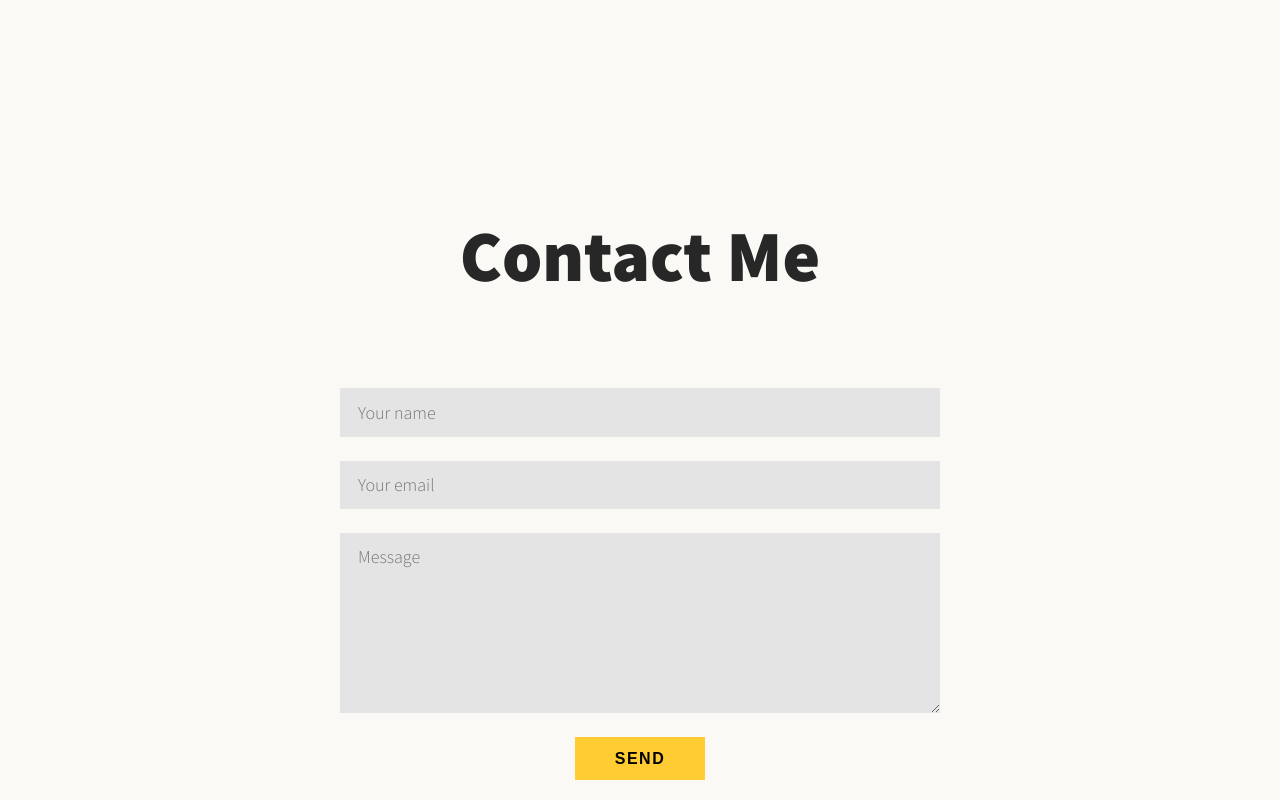
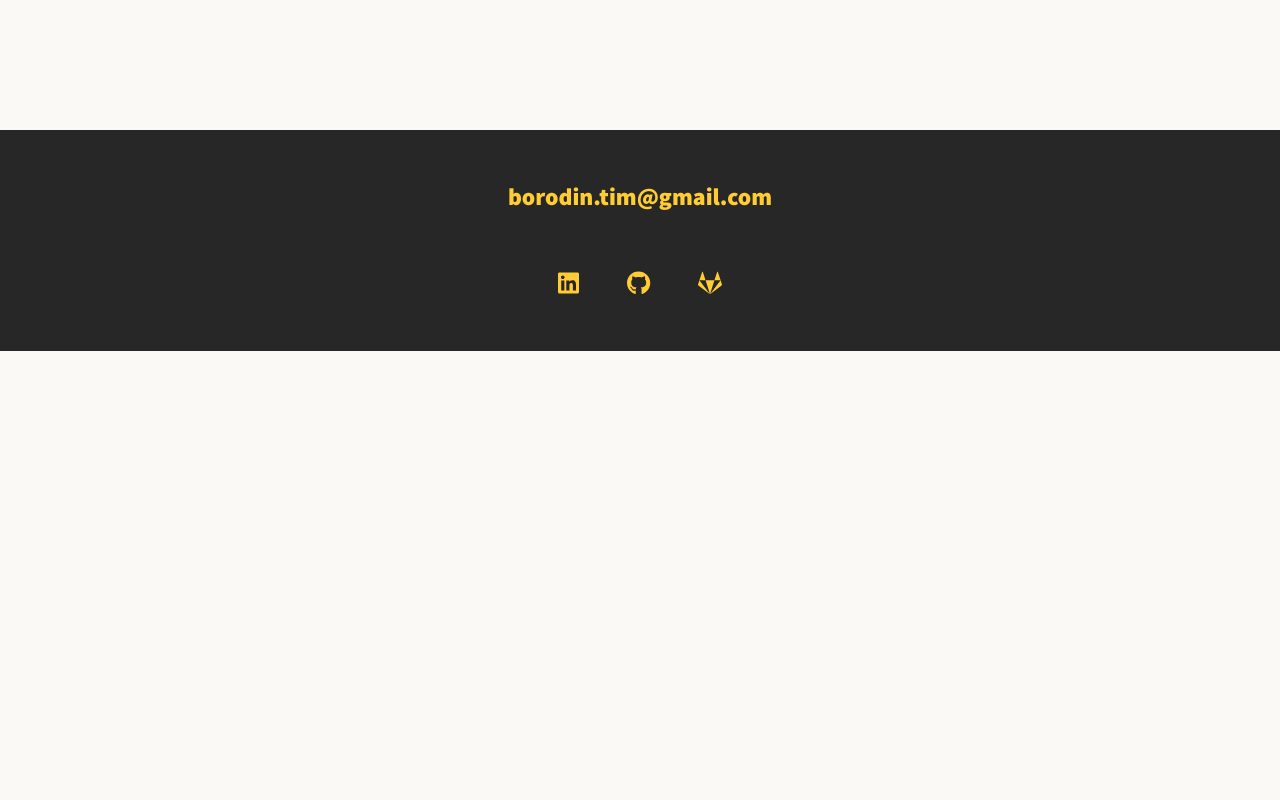
Before and after one commit to De1ain/de1ain.github.io, a Next.js app: page / in a window 1280 px wide. Shown: the part 2620-3420 px from the top of the page. After the commit the page ends 2971 px from the top, so only its background shows below. Built offline with nearby package versions, Linux system fonts and the light colour scheme.

Commit message:
Remove contactForm component from index

```diff
--- a/pages/index.js
+++ b/pages/index.js
@@ -1,6 +1,5 @@
 import { Fragment } from 'react';
 
-import styles from '../styles/Home.module.css';
 import AboutMe from '../components/AboutMe';
 import MyProjects from '../components/MyProjects';
 import OpenSource from '../components/OpenSource';
@@ -12,7 +11,7 @@ const Home = () => {
       <AboutMe />
       <MyProjects />
       <OpenSource />
-      <ContactForm />
+      {/* <ContactForm /> */}
     </Fragment>
   )
 }
```
